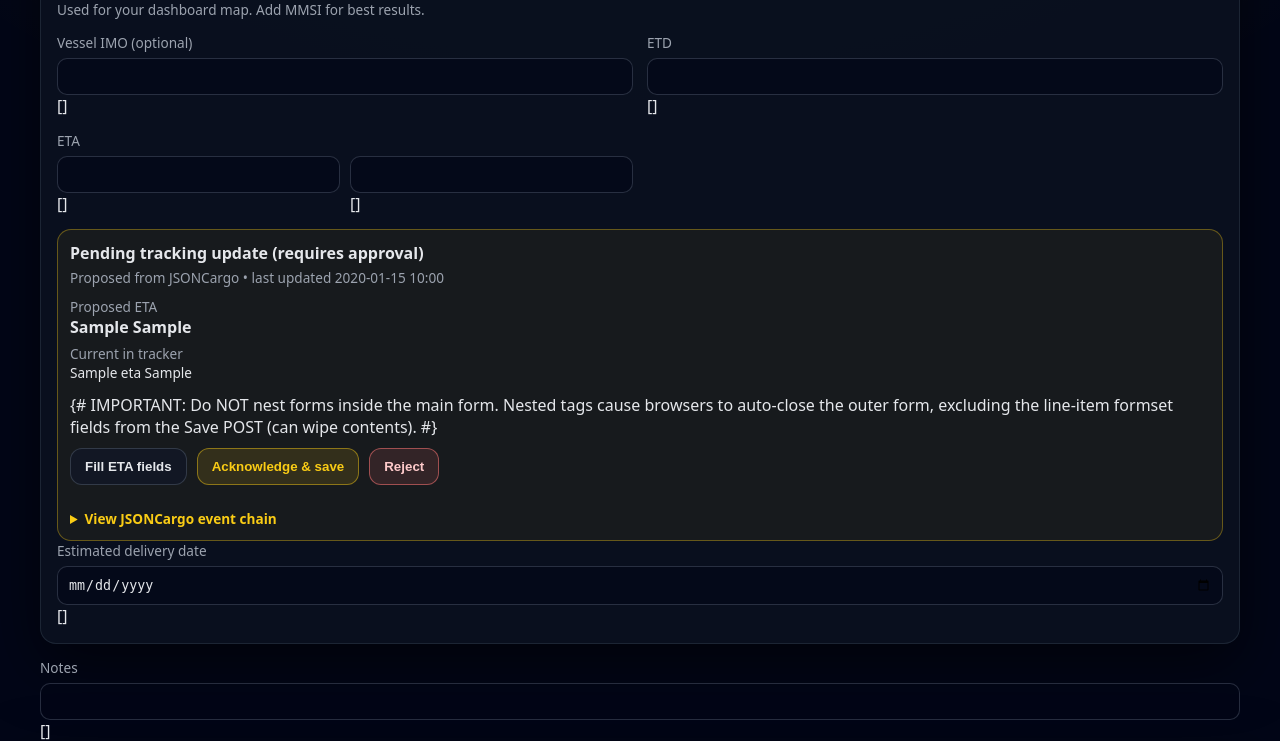
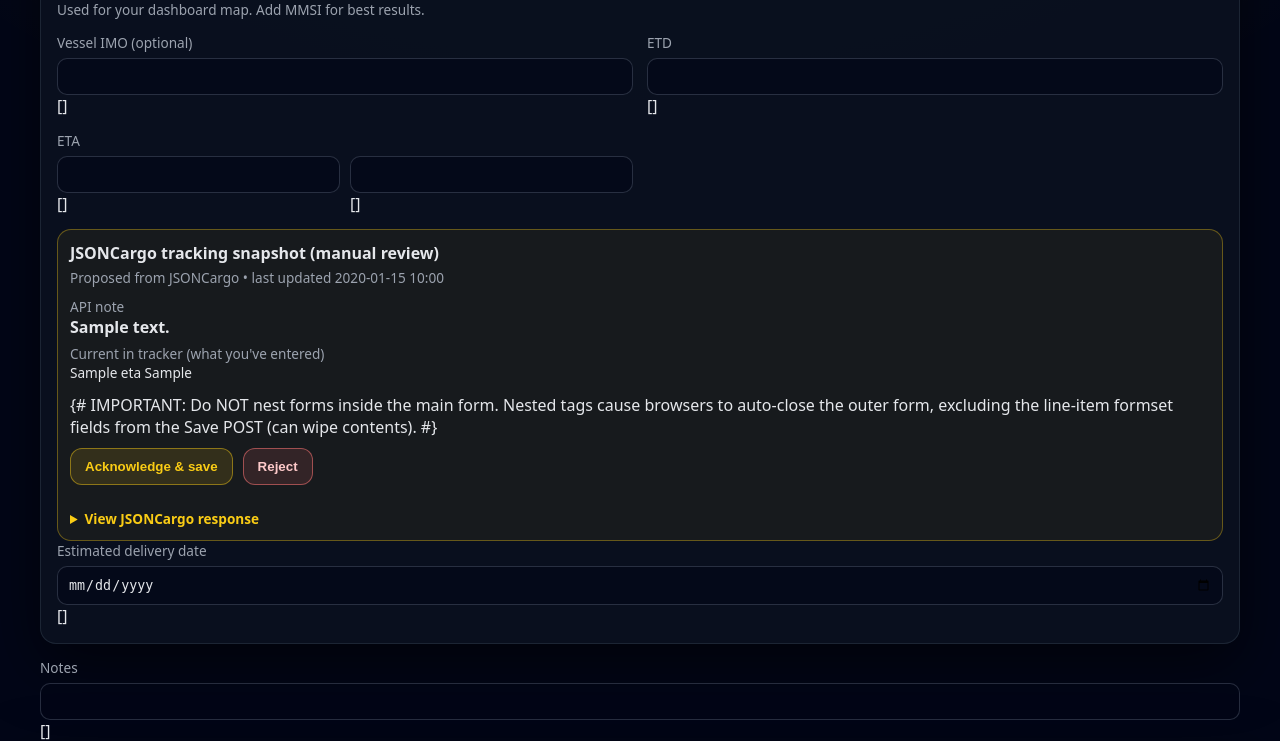
Before and after one commit to spencerlevinson11/lemonade-automation-portal, a Django app: template core/templates/core/order_container_edit.html in a window 1280 px wide. Shown: the part 1002-1743 px from the top of the page. Run offline with Django 5.2, Linux system fonts and the light colour scheme; the template is opened without the code that fills it: most values are stand-ins (such as "Sample title", 1, 10 or a date in 2020); form fields are guessed from the names that the template uses.

Commit message:
Update order_container_edit.html

```diff
--- a/core/templates/core/order_container_edit.html
+++ b/core/templates/core/order_container_edit.html
@@ -285,32 +285,17 @@
               <div style="border: 1px solid rgba(250,204,21,0.35); border-radius: 14px; padding: 12px; background: rgba(250,204,21,0.06);">
                 <div style="display:flex; justify-content:space-between; gap:12px; flex-wrap:wrap; align-items:flex-start;">
                   <div>
-                    <div style="font-weight:900;">Pending tracking update (requires approval)</div>
+                    <div style="font-weight:900;">JSONCargo tracking snapshot (manual review)</div>
                     <div class="muted tiny" style="margin-top:4px;">
                       Proposed from JSONCargo{% if pending_tracking_update.source_last_updated %} • last updated {{ pending_tracking_update.source_last_updated|date:"Y-m-d H:i" }}{% endif %}
                     </div>
                     <div style="margin-top:10px;">
-                      {% if pending_tracking_update.kind == 'no_change' or pending_tracking_update.kind == 'error' %}
-                      <div class="muted tiny">API check result</div>
-                      <div style="font-weight:900;">
-                        {{ pending_tracking_update.note|default:"Last API check was the same as current in tracker." }}
-                      </div>
-                      <div class="muted tiny" style="margin-top:6px;">Current in tracker</div>
+                      {% if pending_tracking_update.note %}
+                        <div class="muted tiny">API note</div>
+                        <div style="font-weight:900;">{{ pending_tracking_update.note }}</div>
+                      {% endif %}
+                      <div class="muted tiny" style="margin-top:6px;">Current in tracker (what you've entered)</div>
                       <div class="tiny">{% if container.eta %}{{ container.eta }}{% else %}<span class="muted">—</span>{% endif %}{% if container.eta_city %} {{ container.eta_city }}{% endif %}</div>
-
-                      <label class="tiny" style="display:flex; align-items:center; gap:8px; margin-top:10px;">
-                        <input type="checkbox" name="acknowledge_no_change" value="1" />
-                        <span>{% if pending_tracking_update.kind == 'error' %}I acknowledge this tracking error.{% else %}I acknowledge this check (no change will be applied).{% endif %}</span>
-                      </label>
-                    {% else %}
-                      <div class="muted tiny">Proposed ETA</div>
-                      <div style="font-weight:900;">
-                        {% if pending_tracking_update.proposed_eta %}{{ pending_tracking_update.proposed_eta }}{% else %}<span class="muted">—</span>{% endif %}
-                        {% if pending_tracking_update.proposed_eta_city %} {{ pending_tracking_update.proposed_eta_city }}{% endif %}
-                      </div>
-                      <div class="muted tiny" style="margin-top:6px;">Current in tracker</div>
-                      <div class="tiny">{% if container.eta %}{{ container.eta }}{% else %}<span class="muted">—</span>{% endif %}{% if container.eta_city %} {{ container.eta_city }}{% endif %}</div>
-                    {% endif %}
                     </div>
                   </div>
                   <div style="display:flex; gap:10px; flex-wrap:wrap;">
@@ -320,25 +305,11 @@
                       excluding the line-item formset fields from the Save POST (can wipe contents).
                     #}
 
-                    {% if pending_tracking_update.kind == 'no_change' or pending_tracking_update.kind == 'error' %}
-                      <button
-                        class="btn"
-                        type="button"
-                        onclick="ackAndSave('{{ pending_tracking_update.id }}', true);"
-                      >Acknowledge</button>
-                    {% else %}
-                      <button
-                        class="btn2"
-                        type="button"
-                        onclick="fillEtaFromPending('{% if pending_tracking_update.proposed_eta %}{{ pending_tracking_update.proposed_eta|date:"Y-m-d" }}{% endif %}', '{{ pending_tracking_update.proposed_eta_city|escapejs }}');"
-                      >Fill ETA fields</button>
-
-                      <button
-                        class="btn"
-                        type="button"
-                        onclick="ackAndSave('{{ pending_tracking_update.id }}', false);"
-                      >Acknowledge &amp; save</button>
-                    {% endif %}
+                    <button
+                      class="btn"
+                      type="button"
+                      onclick="ackAndSave('{{ pending_tracking_update.id }}', false);"
+                    >Acknowledge &amp; save</button>
 
                     <button
                       class="btn danger"
@@ -351,29 +322,32 @@
                   </div>
 
                   <details style="margin-top:12px;">
-                    <summary class="tiny" style="cursor:pointer; font-weight:900; color: var(--accent);">View JSONCargo event chain</summary>
+                    <summary class="tiny" style="cursor:pointer; font-weight:900; color: var(--accent);">View JSONCargo response</summary>
                     <div style="margin-top:10px;">
-                      {% if jsoncargo_events and jsoncargo_events|length %}
+                      {% if jsoncargo_data %}
                         <table>
                           <thead>
                             <tr>
-                              <th style="width:28%;">When</th>
-                              <th style="width:42%;">Event</th>
-                              <th>Location</th>
+                              <th style="width:34%;">Field</th>
+                              <th>Value</th>
                             </tr>
                           </thead>
                           <tbody>
-                            {% for ev in jsoncargo_events %}
+                            {% for k, v in jsoncargo_data.items %}
                               <tr>
-                                <td class="tiny">{% if ev.when %}{{ ev.when }}{% else %}<span class="muted">—</span>{% endif %}</td>
-                                <td class="tiny">{% if ev.what %}{{ ev.what }}{% else %}<span class="muted">—</span>{% endif %}</td>
-                                <td class="tiny">{% if ev.where %}{{ ev.where }}{% else %}<span class="muted">—</span>{% endif %}</td>
+                                <td class="tiny"><code>{{ k }}</code></td>
+                                <td class="tiny">{% if v is not None and v != '' %}{{ v }}{% else %}<span class="muted">—</span>{% endif %}</td>
                               </tr>
                             {% endfor %}
                           </tbody>
                         </table>
                       {% else %}
-                        <div class="muted tiny">No event list found in the JSONCargo payload for this update.</div>
+                        <div class="muted tiny">No <code>data</code> object found in the stored JSONCargo payload for this update.</div>
+                      {% endif %}
+
+                      {% if jsoncargo_payload_pretty %}
+                        <div class="muted tiny" style="margin-top:10px;">Raw payload</div>
+                        <pre class="tiny" style="white-space:pre-wrap; overflow:auto; max-height:320px; border:1px solid rgba(148,163,184,0.25); border-radius:12px; padding:10px; background: rgba(15,23,42,0.6);">{{ jsoncargo_payload_pretty }}</pre>
                       {% endif %}
                     </div>
                   </details>
```
